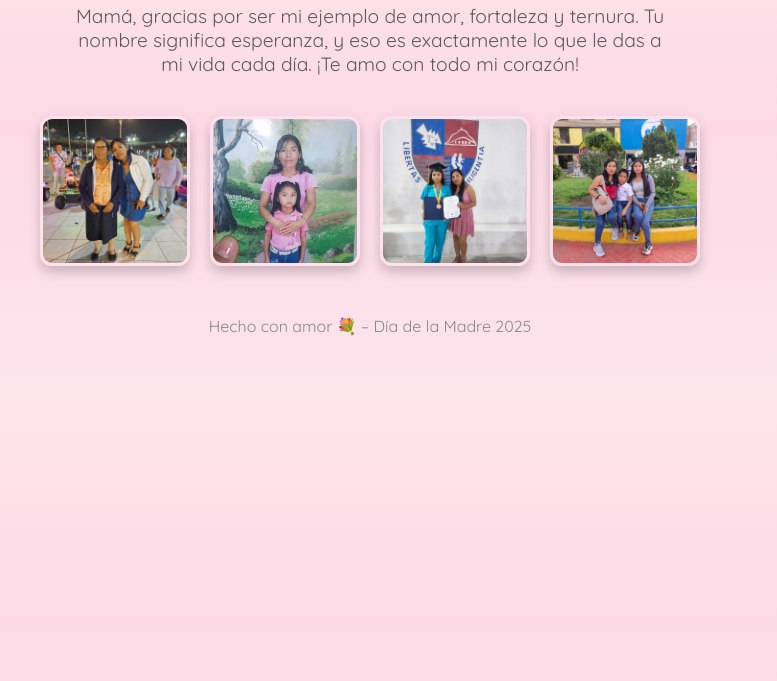
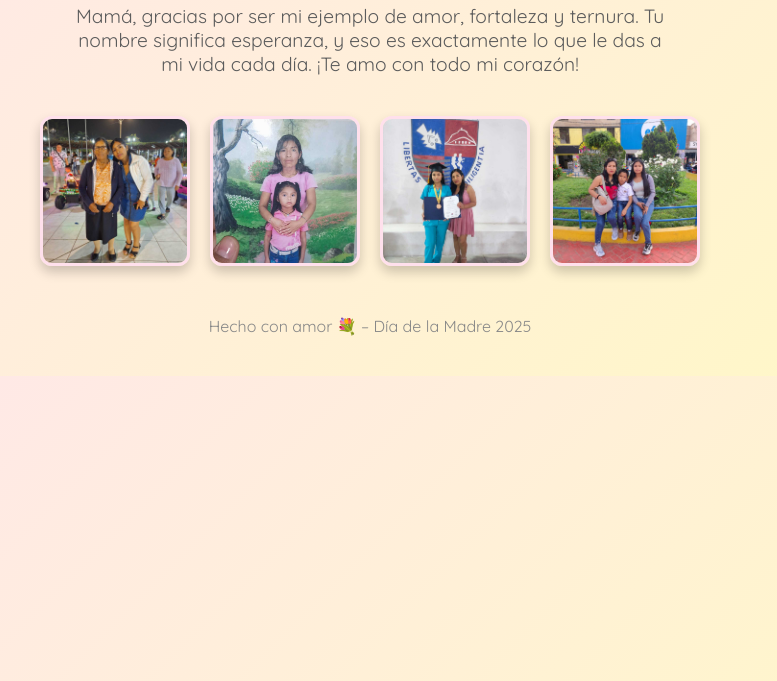
Before and after one commit to MiDulceBendicion/FelizDiaMam-.io, a plain HTML site: page index.html in a window 1280 px wide. Shown: the part 119-800 px from the top of the page, without its empty margins (270-1047 px from the left). Drawn offline with Linux system fonts and the light colour scheme.

Commit message:
Update index.html

```diff
--- a/index.html
+++ b/index.html
@@ -13,7 +13,7 @@
 
     body {
       font-family: 'Quicksand', sans-serif;
-      background: linear-gradient(to bottom, #ffe6ec, #fcd9e5, #fce4ec);
+      background: linear-gradient(135deg, #ffe6ec, #fff9c4);
       text-align: center;
       color: #4e4e4e;
       padding: 40px 20px;
```
